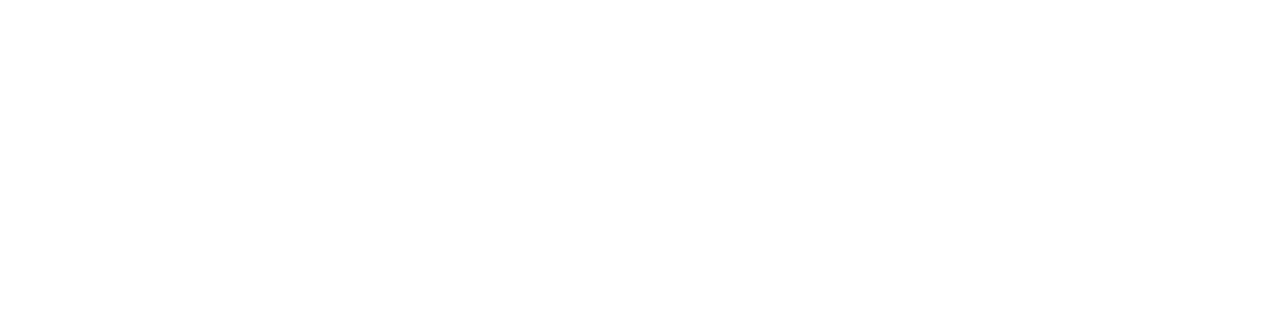
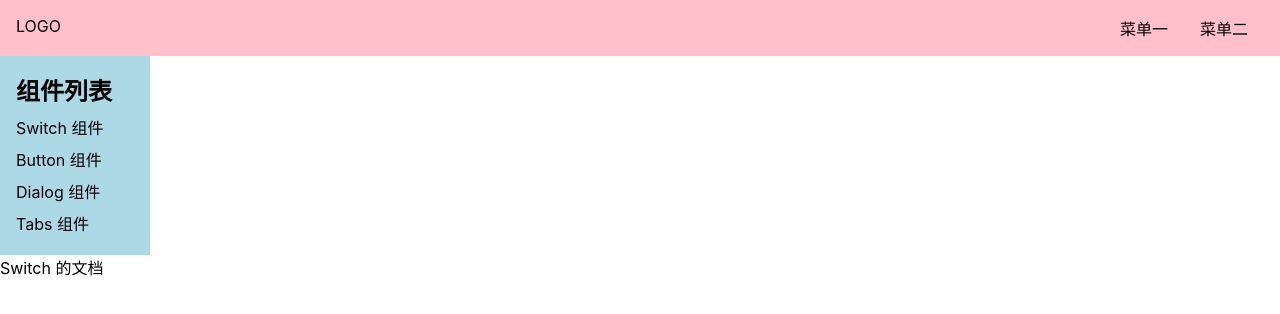
Before and after one commit to Tracysq/sunny-ui, a Vue app: page /#/doc/switch in a window 1280 px wide. Before the commit this address had no page. Shown: the top 314 px of the page. Built offline with nearby package versions, Linux system fonts and the light colour scheme.

Commit message:
feat: router 封装 & 切换

```diff
--- a/src/App.vue
+++ b/src/App.vue
@@ -3,13 +3,19 @@
 </template>
 
 <script lang="ts">
-import { provide, ref } from 'vue'
+import { provide, ref } from "vue";
+import { router } from "./router";
 export default {
-  name: 'App',
+  name: "App",
   setup() {
-    const width = document.documentElement.clientWidth
-    const asideVisible = ref(width <= 500 ? false : true)
-    provide('asideVisible', asideVisible)
-  }
-}
+    const width = document.documentElement.clientWidth;
+    const asideVisible = ref(width <= 500 ? false : true);
+    provide("asideVisible", asideVisible);
+    router.afterEach(() => {
+      if (width <= 500) {
+        asideVisible.value = false;
+      }
+    });
+  },
+};
 </script>
--- /dev/null
+++ b/src/components/Switch.vue
@@ -0,0 +1,3 @@
+<template>
+    <div>Switch 的文档</div>
+</template>
--- a/src/main.ts
+++ b/src/main.ts
@@ -1,18 +1,7 @@
 import { createApp } from 'vue'
 import App from './App.vue'
 import './index.scss'
-import { createWebHashHistory, createRouter, Router } from 'vue-router'
-import Home from './views/Home.vue'
-import Doc from './views/Doc.vue'
-
-const history = createWebHashHistory()
-const router = createRouter({
-    history: history,
-    routes: [
-        { path: '/', component: Home },
-        { path: '/doc', component: Doc },
-    ]
-})
+import { router } from './router'
 
 const app = createApp(App)
 app.use(router)
--- /dev/null
+++ b/src/router.ts
@@ -0,0 +1,21 @@
+import { createWebHashHistory, createRouter, Router } from 'vue-router'
+import Home from './views/Home.vue'
+import Doc from './views/Doc.vue'
+import Switch from './components/Switch.vue'
+
+const history = createWebHashHistory()
+export const router = createRouter({
+    history: history,
+    routes: [
+        { path: '/', component: Home },
+        {
+            path: '/doc', component: Doc, children: [
+                { path: 'switch', component: Switch },
+            ]
+        },
+    ]
+})
+
+router.afterEach(() => {
+    console.log('router change')
+})
--- a/src/views/Doc.vue
+++ b/src/views/Doc.vue
@@ -19,7 +19,9 @@
                     </li>
                 </ol>
             </aside>
-            <main>主内容</main>
+            <main>
+                <router-view />
+            </main>
         </div>
     </div>
 </template>
```
